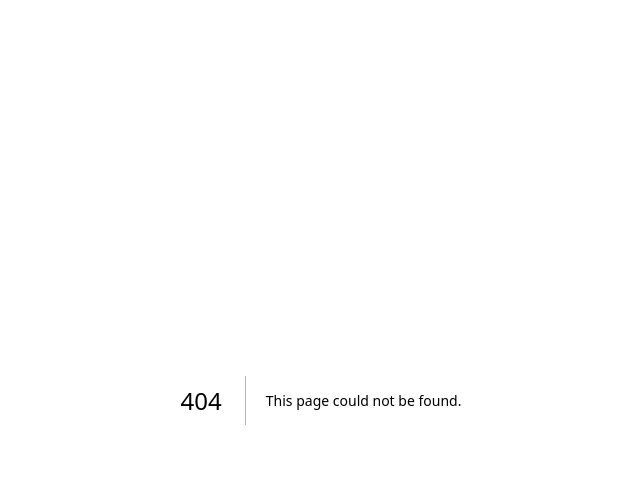
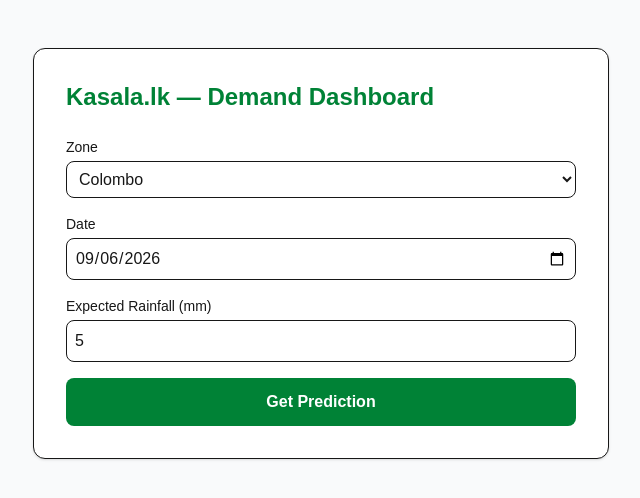
Before and after one commit to shehan-dev09/kasala-lk, a Next.js app in the folder frontend/: page /dashboard in a window 1280 px wide. Before the commit this address had no page. Shown: the top 498 px of the page, without its empty margins (319-959 px from the left). Built offline with nearby package versions, Linux system fonts and the light colour scheme.

Commit message:
Add live prediction dashboard connected to backend API

```diff
--- /dev/null
+++ b/frontend/app/dashboard/page.tsx
@@ -0,0 +1,117 @@
+"use client";
+
+import { useState } from "react";
+
+const ZONES = ["Colombo", "Kandy", "Galle"];
+const API_URL = "http://127.0.0.1:8000";
+
+export default function Dashboard() {
+  const [zone, setZone] = useState("Colombo");
+  const [date, setDate] = useState(new Date().toISOString().split("T")[0]);
+  const [rainfall, setRainfall] = useState(5);
+  const [result, setResult] = useState<any>(null);
+  const [loading, setLoading] = useState(false);
+  const [error, setError] = useState("");
+
+  async function handlePredict() {
+    setLoading(true);
+    setError("");
+    setResult(null);
+    try {
+      const res = await fetch(`${API_URL}/predict`, {
+        method: "POST",
+        headers: { "Content-Type": "application/json" },
+        body: JSON.stringify({
+          zone,
+          date,
+          rainfall_mm: rainfall,
+        }),
+      });
+      if (!res.ok) throw new Error("Prediction failed");
+      const data = await res.json();
+      setResult(data);
+    } catch (err) {
+      setError("Could not reach the prediction server. Is the backend running?");
+    } finally {
+      setLoading(false);
+    }
+  }
+
+  const demandColor: Record<string, string> = {
+    HIGH: "bg-red-100 text-red-700 border-red-300",
+    MEDIUM: "bg-yellow-100 text-yellow-700 border-yellow-300",
+    LOW: "bg-green-100 text-green-700 border-green-300",
+  };
+
+  return (
+    <main className="min-h-screen bg-gray-50 px-6 py-12">
+      <div className="max-w-xl mx-auto bg-white p-8 rounded-xl shadow-sm border">
+        <h1 className="text-2xl font-bold mb-6 text-green-700">
+          Kasala.lk — Demand Dashboard
+        </h1>
+
+        <div className="space-y-4">
+          <div>
+            <label className="block text-sm font-medium mb-1">Zone</label>
+            <select
+              value={zone}
+              onChange={(e) => setZone(e.target.value)}
+              className="w-full border rounded-lg p-2"
+            >
+              {ZONES.map((z) => (
+                <option key={z} value={z}>{z}</option>
+              ))}
+            </select>
+          </div>
+
+          <div>
+            <label className="block text-sm font-medium mb-1">Date</label>
+            <input
+              type="date"
+              value={date}
+              onChange={(e) => setDate(e.target.value)}
+              className="w-full border rounded-lg p-2"
+            />
+          </div>
+
+          <div>
+            <label className="block text-sm font-medium mb-1">
+              Expected Rainfall (mm)
+            </label>
+            <input
+              type="number"
+              value={rainfall}
+              onChange={(e) => setRainfall(Number(e.target.value))}
+              className="w-full border rounded-lg p-2"
+            />
+          </div>
+
+          <button
+            onClick={handlePredict}
+            disabled={loading}
+            className="w-full bg-green-700 text-white py-3 rounded-lg font-semibold hover:bg-green-800 disabled:opacity-50"
+          >
+            {loading ? "Predicting..." : "Get Prediction"}
+          </button>
+        </div>
+
+        {error && (
+          <p className="mt-4 text-sm text-red-600">{error}</p>
+        )}
+
+        {result && (
+          <div className={`mt-6 p-4 rounded-lg border ${demandColor[result.demand_level]}`}>
+            <p className="text-sm">Zone: <strong>{result.zone}</strong></p>
+            <p className="text-sm">Date: <strong>{result.date}</strong></p>
+            <p className="text-lg mt-2">
+              Demand Level: <strong>{result.demand_level}</strong>
+            </p>
+            <p className="text-lg">
+              Estimated Waste: <strong>{result.predicted_waste_tons} tons</strong>
+            </p>
+          </div>
+        )}
+      </div>
+    </main>
+  );
+}
```
